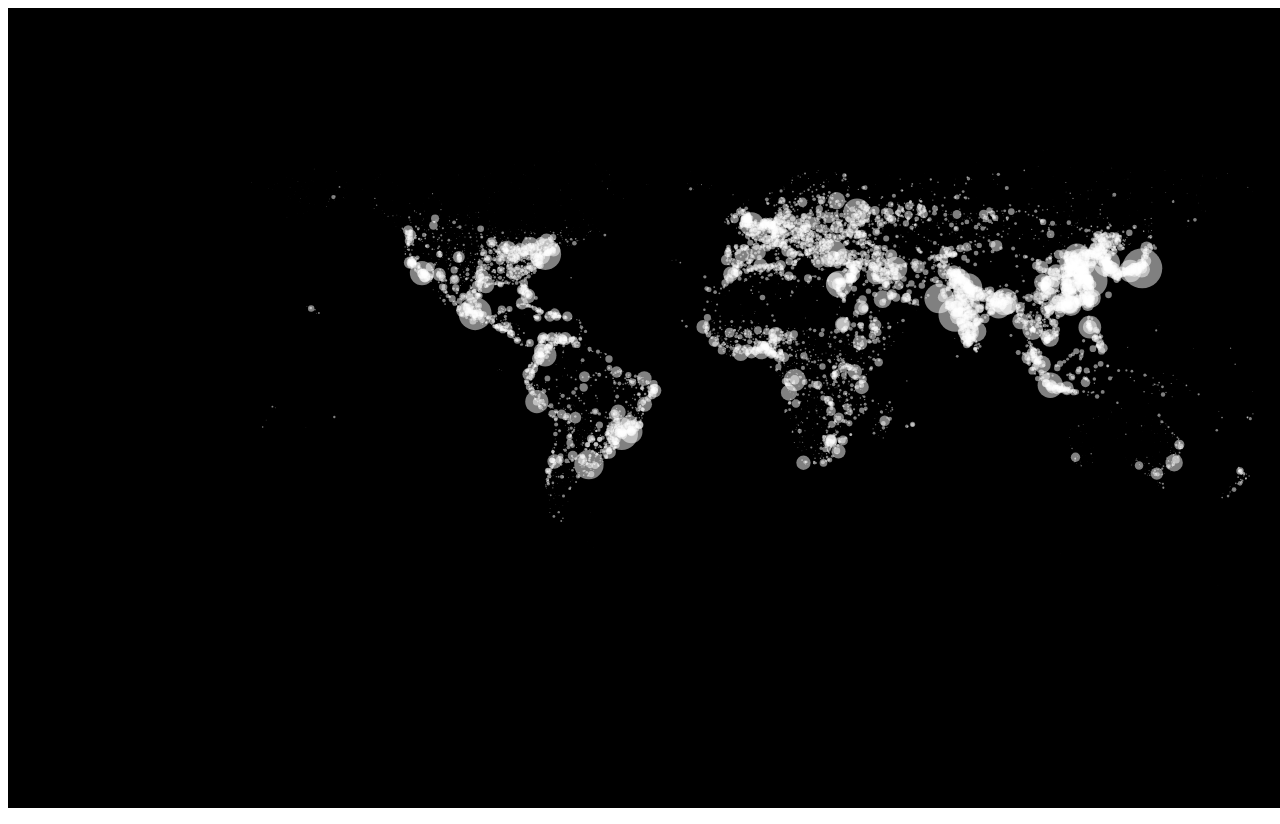
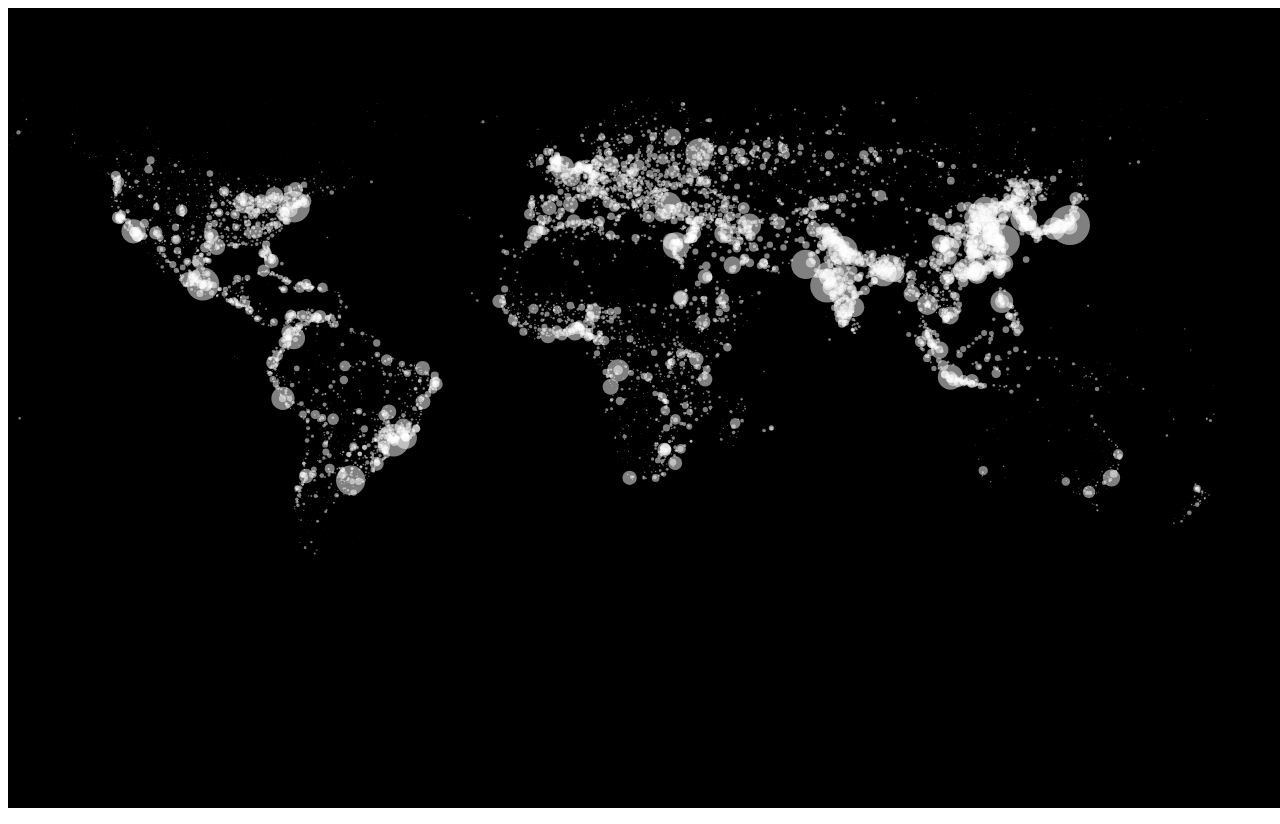
Before and after one commit to mickemicke/d3-examples, a plain HTML site: page world/index.html in a window 1280 px wide. Drawn offline with nearby package versions, Linux system fonts and the light colour scheme.

Commit message:
Tinkered with scale values and added dynamic resolution on window resize

```diff
--- a/world/index.html
+++ b/world/index.html
@@ -1,5 +1,6 @@
 <!DOCTYPE html>
 <html>
+
 <head>
   <meta charset="utf-8" />
   <meta http-equiv="X-UA-Compatible" content="IE=edge">
@@ -23,6 +24,7 @@
   </style>
 
 </head>
+
 <body>
 
   <script>
@@ -47,22 +49,17 @@
       return result.reverse().join(',');
     };
 
- // 10% margin on each side
-  var margin = {
-    top: window.innerHeight * 0.05,
-    right: window.innerWidth * 0.05,
-    bottom: window.innerHeight * 0.05,
-    left: window.innerWidth * 0.05
-  };
+    var graphIt = function () {
 
-  var width = window.innerWidth - margin.right - margin.left;
-  var height = window.innerHeight - margin.top - margin.bottom;
+      var width = window.innerWidth;
+      var height = window.innerHeight;
 
-  var projScale = Math.round(width / height * 100);
+      // Dynamic scale for different size windows - formula from trial and error. Looks ok on many different sizes
+      var projScale = (height + width) / 10;
 
       var canvas = d3.select('body').append('svg')
-    .attr('width', width + margin.right + margin.left)
-    .attr('height', height + margin.top + margin.bottom )
+        .attr('width', width)
+        .attr('height', height)
         .style('background-color', '#000');
 
       var infobox = d3.select('body').append('div')
@@ -71,13 +68,11 @@
       var group = canvas.append('g')
         .attr('height', height)
         .attr('width', width)
-    .style('background-color', 'green')
-    .attr('transform', `translate(${width / 2, height / 2}) `);
+        .attr('transform', `translate(${width * 0.1}, ${height * 0.1 }) `); // 10% padding
 
-  var projection = d3.geo.equirectangular().scale(projScale).translate([width / 3, height / 2]);
-  console.log(projection);
+      var projection = d3.geo.equirectangular().scale(projScale).translate([width / 3, height / 3]);
 
-  d3.csv("data.csv", (data) => {
+      var graph = d3.csv("data.csv", (data) => {
 
         var findPop = data.map((item) => {
           for (let val in item) {
@@ -99,20 +94,32 @@
           .style('opacity', '0.5')
           .attr('r', (d) => rScale(d.pop))
           .attr('transform', (d) => `translate(${projection([d.lng, d.lat])})`)
-        .on('mouseover', function(d) {
+          .on('mouseover', function (d) {
             infobox.transition()
               .style('opacity', 1)
             infobox.html([d.city, outerFormat(Math.floor(d.pop).toString())].join('<br>'))
               .style('left', d3.event.pageX + 10 + 'px')
               .style('top', d3.event.pageY + 10 + 'px')
           })
-        .on('mouseout', function() {
+          .on('mouseout', function () {
             infobox.transition()
               .style('opacity', 0)
           });
+      });
+    };
+
+    // Render the graph on page load
+    graphIt();
+
+    // Remove the graph and rerender on window resize
+    window.addEventListener('resize', () => {
+      d3.select('svg').remove();
+      d3.select('div').remove();
+      graphIt();
     });
 
   </script>
 
 </body>
+
 </html>
```
Lines whose indentation alone changed are shown as unchanged.
